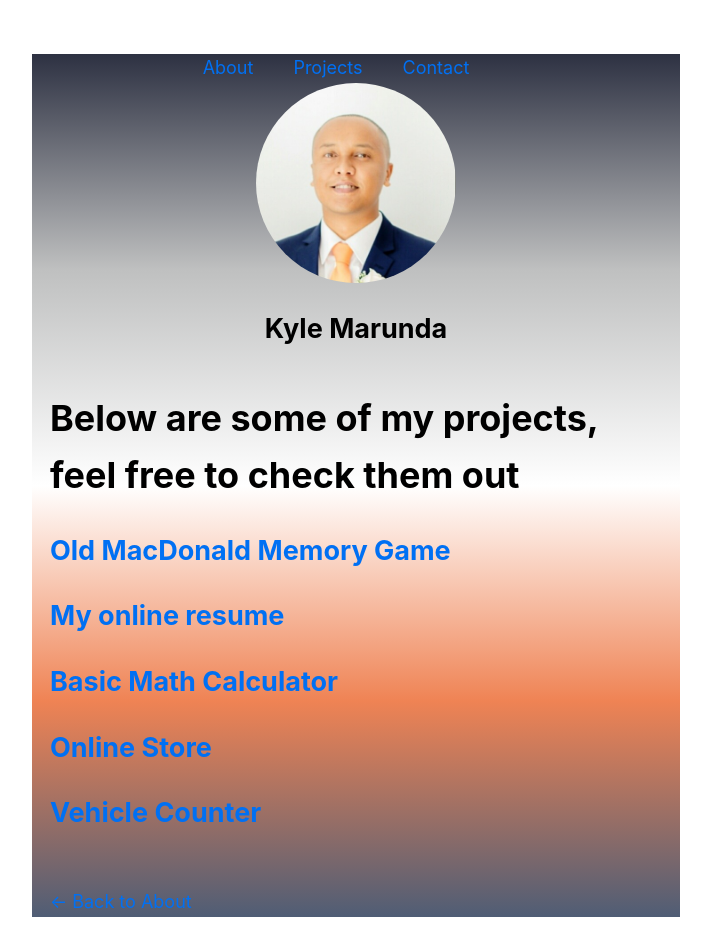
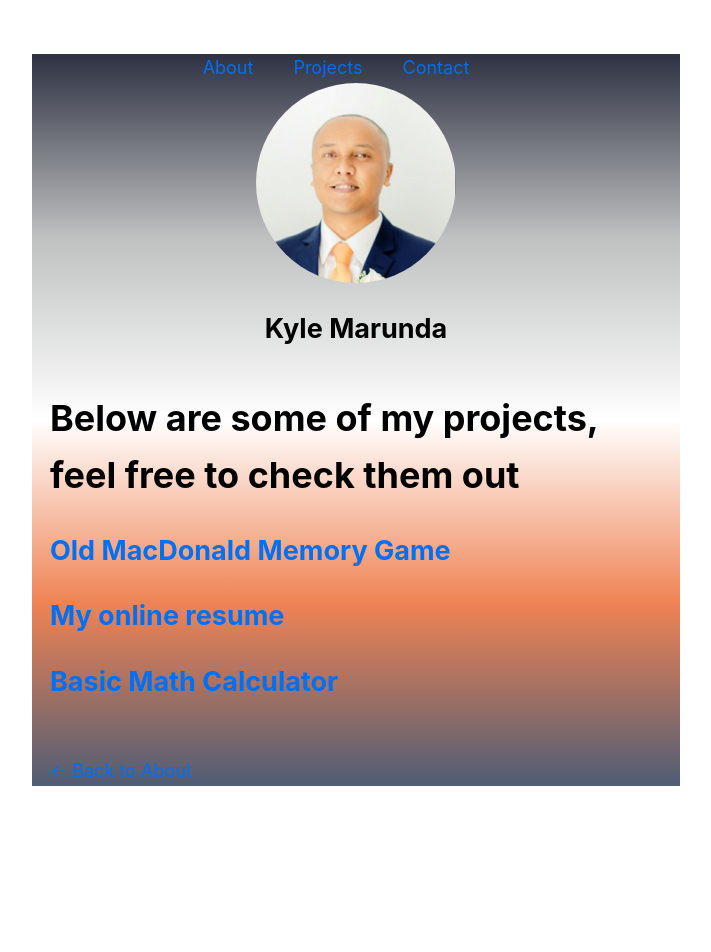
Before and after one commit to Elyk-Adnuram/dev_portfolio, a Next.js app: page /posts/first-post in a window 1280 px wide. Shown: the top 952 px of the page, without its empty margins (284-995 px from the left). After the commit the page ends 894 px from the top, so only its background shows below. Built offline with nearby package versions, Linux system fonts and the light colour scheme.

Commit message:
Update first-post.js

```diff
--- a/pages/posts/first-post.js
+++ b/pages/posts/first-post.js
@@ -54,26 +54,7 @@ export default function FirstPost() {
           Basic Math Calculator{" "}
         </a>
       </h2>
-      <h2>
-        <a
-          href="https://github.com/Elyk-Adnuram/superDooperStore"
-          target="_blank"
-          rel="noopener noreferrer"
-        >
-          {" "}
-          Online Store{" "}
-        </a>
-      </h2>
-      <h2>
-        <a
-          href="https://github.com/Elyk-Adnuram/Vehicle-counter"
-          target="_blank"
-          rel="noopener noreferrer"
-        >
-          {" "}
-          Vehicle Counter{" "}
-        </a>
-      </h2>
+
      </Layout>
   );
 }
```
